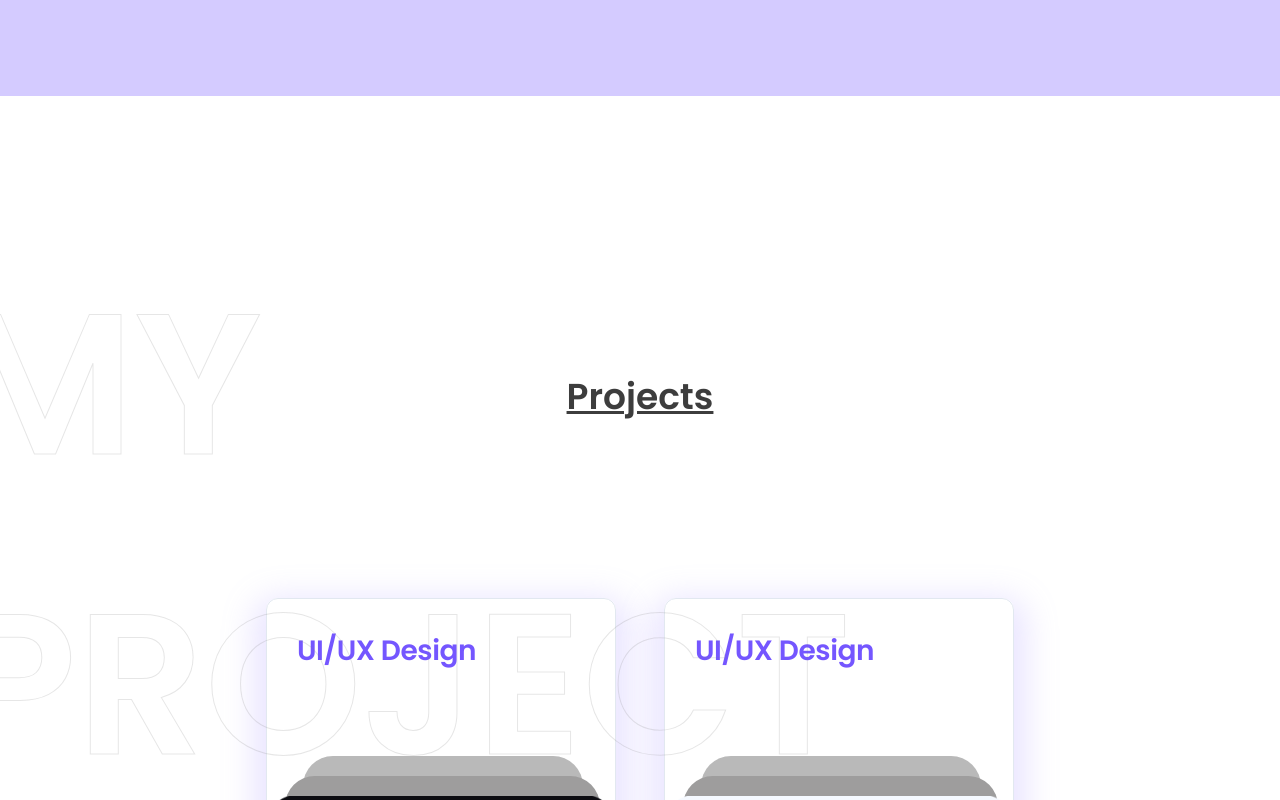
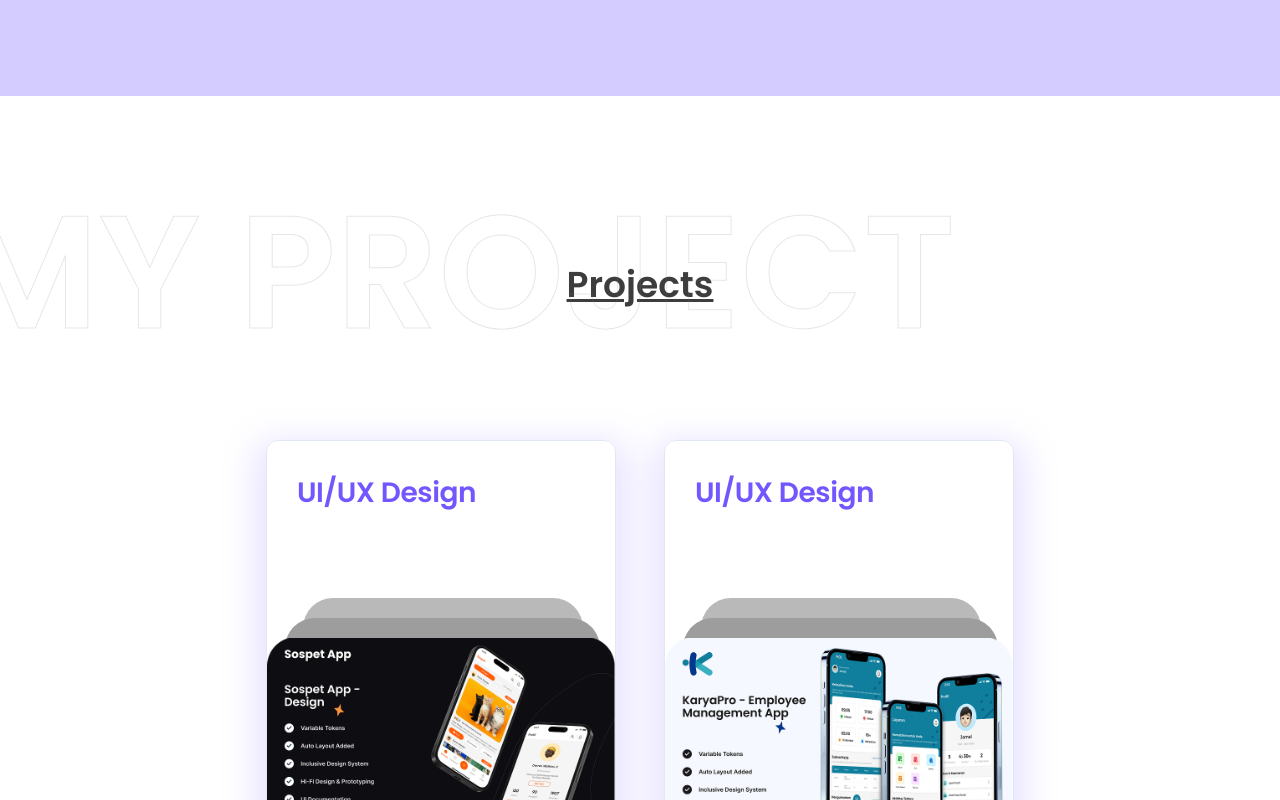
Before and after one commit to riganfauzi/web-portofolio, a React (Vite) app: page / in a window 1280 px wide. Shown: the part 1180-1980 px from the top of the page. Built offline with nearby package versions, Linux system fonts and the light colour scheme.

Commit message:
fix: update layout

```diff
--- a/src/screens/Web/sections/AboutMeSection/AboutMeSection.tsx
+++ b/src/screens/Web/sections/AboutMeSection/AboutMeSection.tsx
@@ -13,13 +13,13 @@ export const AboutMeSection = (): JSX.Element => {
   const maxLength = 350;
 
   const toggleExpand = () => {
-    if (isAnimating) return; // Prevent multiple clicks during animation
+    if (isAnimating) return;
 
     setIsAnimating(true);
     setIsExpanded((prevIsExpanded: boolean) => {
       const newState = !prevIsExpanded;
 
-      // Reset animation state after transition completes
+
       setTimeout(() => {
         setIsAnimating(false);
       }, 500);
@@ -28,7 +28,7 @@ export const AboutMeSection = (): JSX.Element => {
     });
   };
 
-  // Get the text to display based on expanded state
+
   const getDisplayText = () => {
     if (isExpanded) {
       return fullText;
@@ -36,22 +36,22 @@ export const AboutMeSection = (): JSX.Element => {
     return fullText.substring(0, maxLength) + '...';
   };
 
-  // Calculate actual height for smooth transitions
+
   const [collapsedHeight, setCollapsedHeight] = useState<number>(0);
   const [expandedHeight, setExpandedHeight] = useState<number>(0);
 
   useEffect(() => {
     if (textRef.current) {
-      // Measure collapsed height
+
       const originalText = textRef.current.textContent;
       textRef.current.textContent = fullText.substring(0, maxLength) + '...';
       const collapsed = textRef.current.scrollHeight;
 
-      // Measure expanded height
+
       textRef.current.textContent = fullText;
       const expanded = textRef.current.scrollHeight;
 
-      // Restore original text
+
       textRef.current.textContent = originalText;
 
       setCollapsedHeight(collapsed);
--- a/src/screens/Web/sections/ProjectsSection/ProjectsSection.tsx
+++ b/src/screens/Web/sections/ProjectsSection/ProjectsSection.tsx
@@ -33,20 +33,19 @@ export const ProjectsSection = (): JSX.Element => {
     <section
       id="projects"
       ref={sectionRef}
-      // Hapus kelas animasi kustom, tambahkan data-aos
-      className={`relative w-full py-[90px] mt-12`}
-      data-aos="fade-up" // AOS animation
-      data-aos-duration="1000" // Durasi animasi
+      className={`relative w-full py-[32px] mt-2 sm:mt-4 md:mt-6`}
+      data-aos="fade-up"
+      data-aos-duration="1000"
     >
       <div className="px-[30px] md:px-[90px]">
         {/* Title Section */}
-        <div className="relative w-full h-[300px] mb-16">
-          <div className="absolute w-full top-[135px] left-0 font-normal text-foundation-blackblack-400 text-4xl text-center">
+        <div className="relative w-full h-[240px] mb-12">
+          <div className="absolute w-full top-[105px] left-0 font-normal text-foundation-blackblack-400 text-4xl text-center">
             <span className="font-heading-2 underline text-[length:var(--heading-2-font-size)] font-[number:var(--heading-2-font-weight)] tracking-[var(--heading-2-letter-spacing)] leading-[var(--heading-2-line-height)]">
               Projects
             </span>
           </div>
-          <div className="absolute w-full h-[300px] top-0 left-[-135px] [-webkit-text-stroke:1px_#84838333] font-['Poppins',Helvetica] font-semibold text-transparent text-[200px] text-justify leading-[normal]">
+          <div className="absolute w-full h-[300px] top-0 left-[-135px] [-webkit-text-stroke:1px_#84838333] font-['Poppins',Helvetica] font-semibold text-transparent text-[160px] text-justify leading-[normal]">
             MY PROJECT
           </div>
         </div>
```
